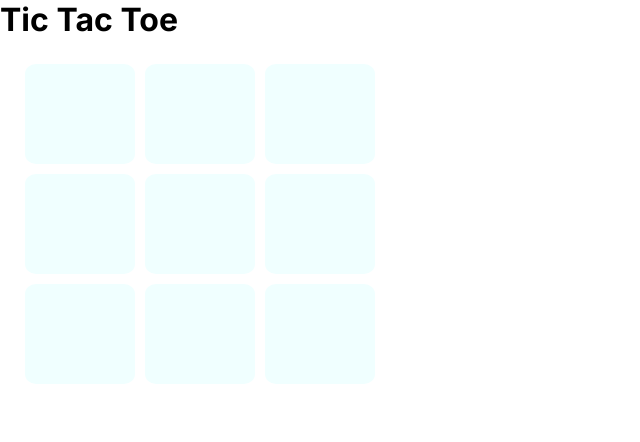
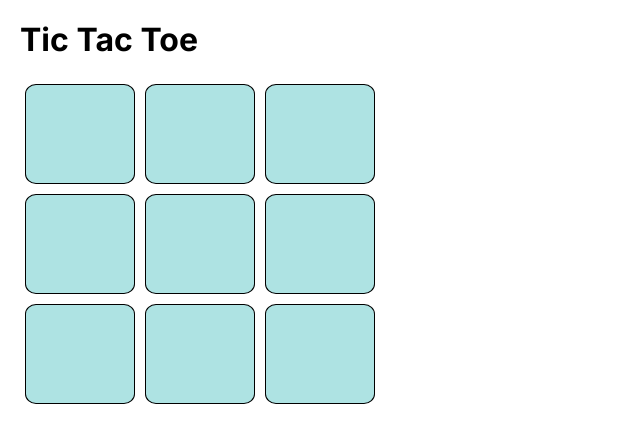
Before and after one commit to iamjv8/mini-projects, a Next.js app: page /projects/tic-tac-toe in a window 1280 px wide. Shown: the top 442 px of the page, without its empty margins (0-640 px from the left). Built offline with nearby package versions, Linux system fonts and the light colour scheme.

Commit message:
CSS changes made

```diff
--- a/app/page.js
+++ b/app/page.js
@@ -1,6 +1,5 @@
 import Image from "next/image";
 import styles from "./page.module.css";
-import { Button } from "antd";
 export default function Home() {
   return (
     <main className={styles.main}>
--- a/app/projects/tic-tac-toe/Board.jsx
+++ b/app/projects/tic-tac-toe/Board.jsx
@@ -51,6 +51,8 @@ const Board = () => {
 
   return (
     <div className={styles.boardContainer}>
+      <h1>Tic Tac Toe</h1>
+      <br />
       {winner || gameStatus ? (
         <>
           {gameStatus == "Draw" ? <>Game Draw</> : <>Winner is : {winner}</>}{" "}
--- a/app/projects/tic-tac-toe/page.jsx
+++ b/app/projects/tic-tac-toe/page.jsx
@@ -3,7 +3,6 @@ import styles from "./styles.module.css";
 const TicTacToe = () => {
   return (
     <div className={styles.container}>
-      <h1>Tic Tac Toe</h1>
       <Board />
     </div>
   );
--- a/app/projects/tic-tac-toe/styles.module.css
+++ b/app/projects/tic-tac-toe/styles.module.css
@@ -16,7 +16,8 @@
 }
 
 .box {
-  background-color: azure;
+  background-color: #aee3e3;
+  border: 1px solid;
   height: 100px;
   width: 100%;
   margin: 5px;
```
